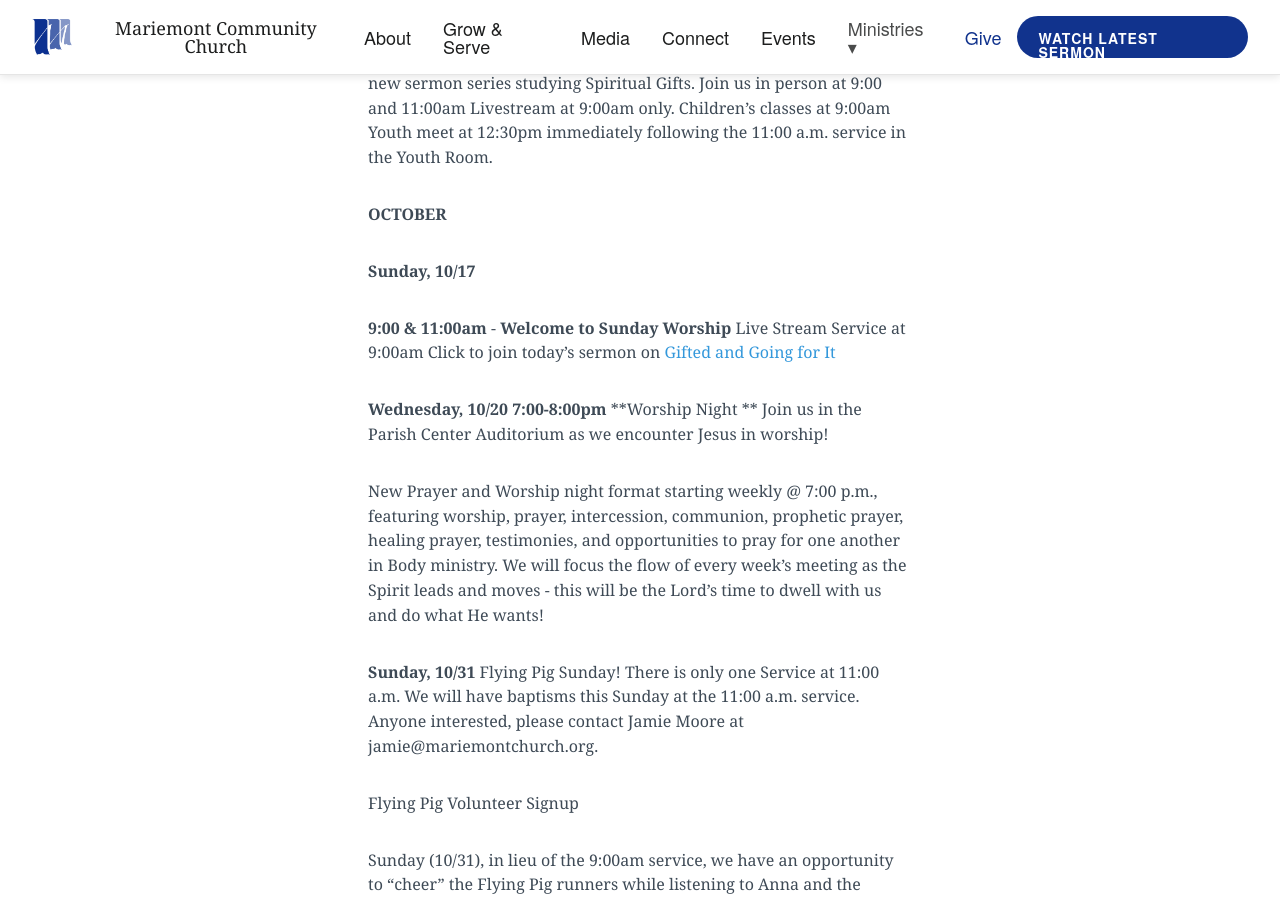
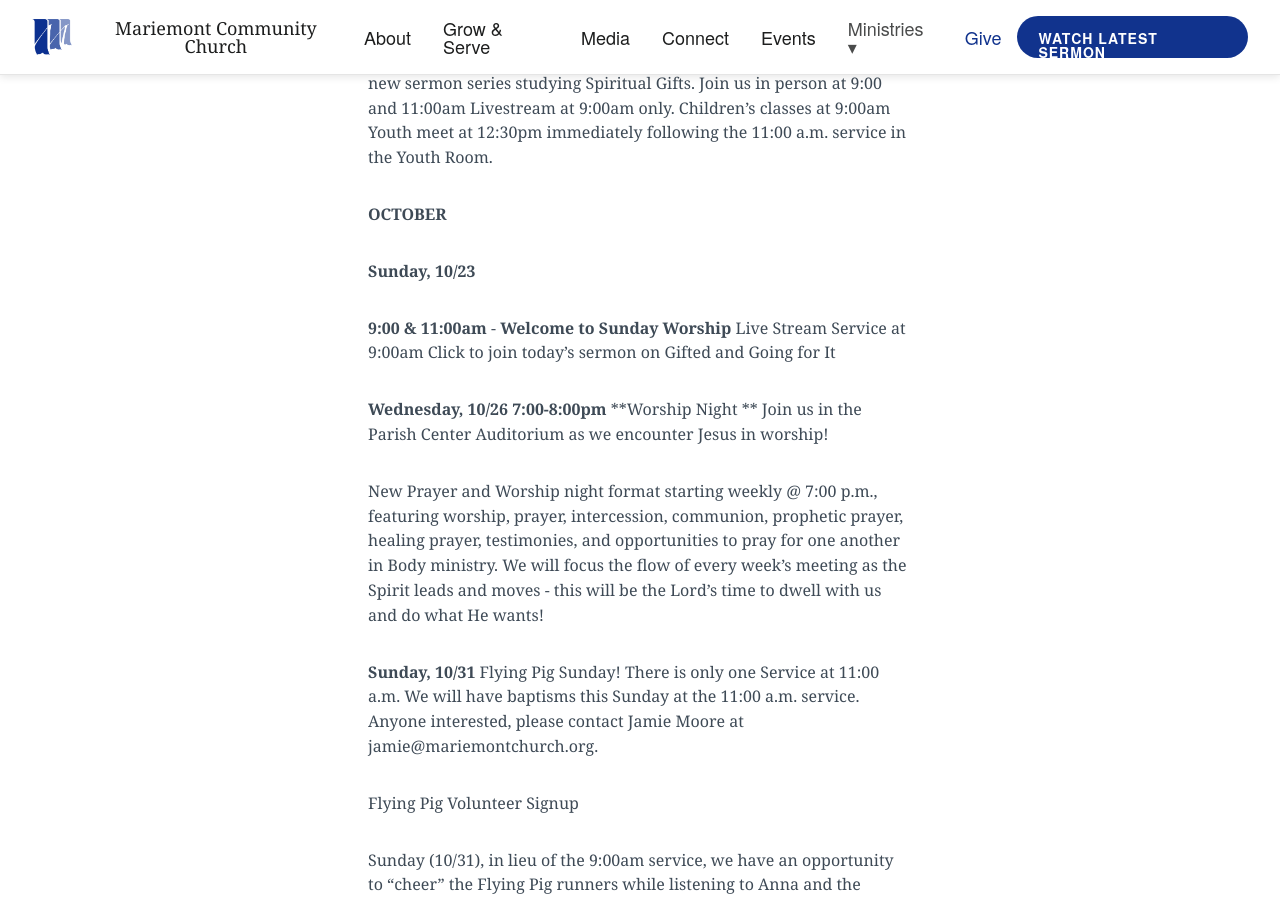
Before and after one commit to lukemoderwell/mariemont, a Jekyll site: the page built from updates.markdown, in a window 1280 px wide and 900 px high, scrolled down 348 px. Built offline with Jekyll 4.4.1, drawn with Linux system fonts in a browser that asks for light colours; nearby versions of some CDN libraries.

Commit message:
Updated Updates

```diff
--- a/updates.markdown
+++ b/updates.markdown
@@ -21,11 +21,11 @@
 
 **OCTOBER**
 
-**Sunday, 10/17**
+**Sunday, 10/23**
 
-**9:00 & 11:00am** - **Welcome to Sunday Worship** Live Stream Service at 9:00am Click to join today's sermon on [Gifted and Going for It](https://youtu.be/EP0jEs6llnc)
+**9:00 & 11:00am** - **Welcome to Sunday Worship** Live Stream Service at 9:00am Click to join today's sermon on Gifted and Going for It
 
-**Wednesday, 10/20**
+**Wednesday, 10/26**
 **7:00-8:00pm** **Worship Night **
 Join us in the Parish Center Auditorium as we encounter Jesus in worship!
 
```
